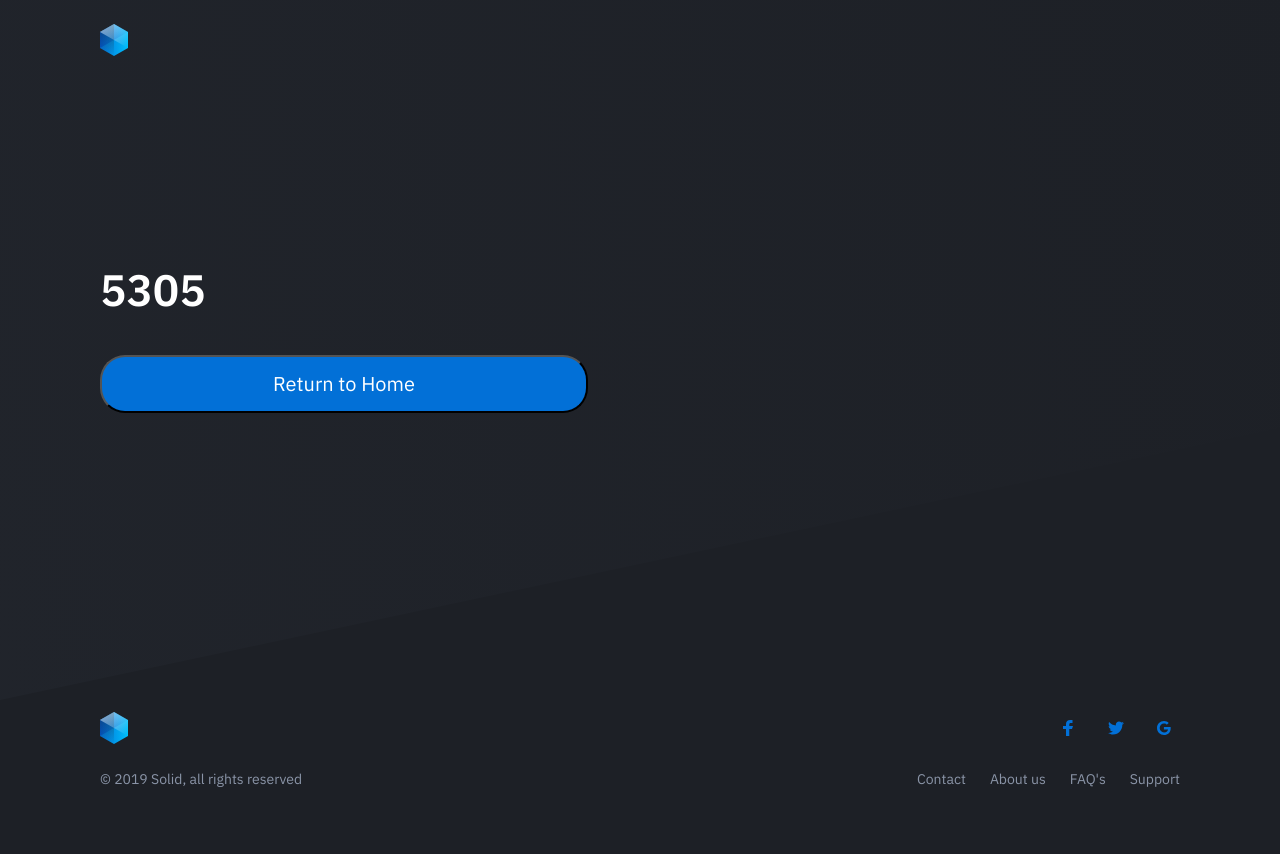
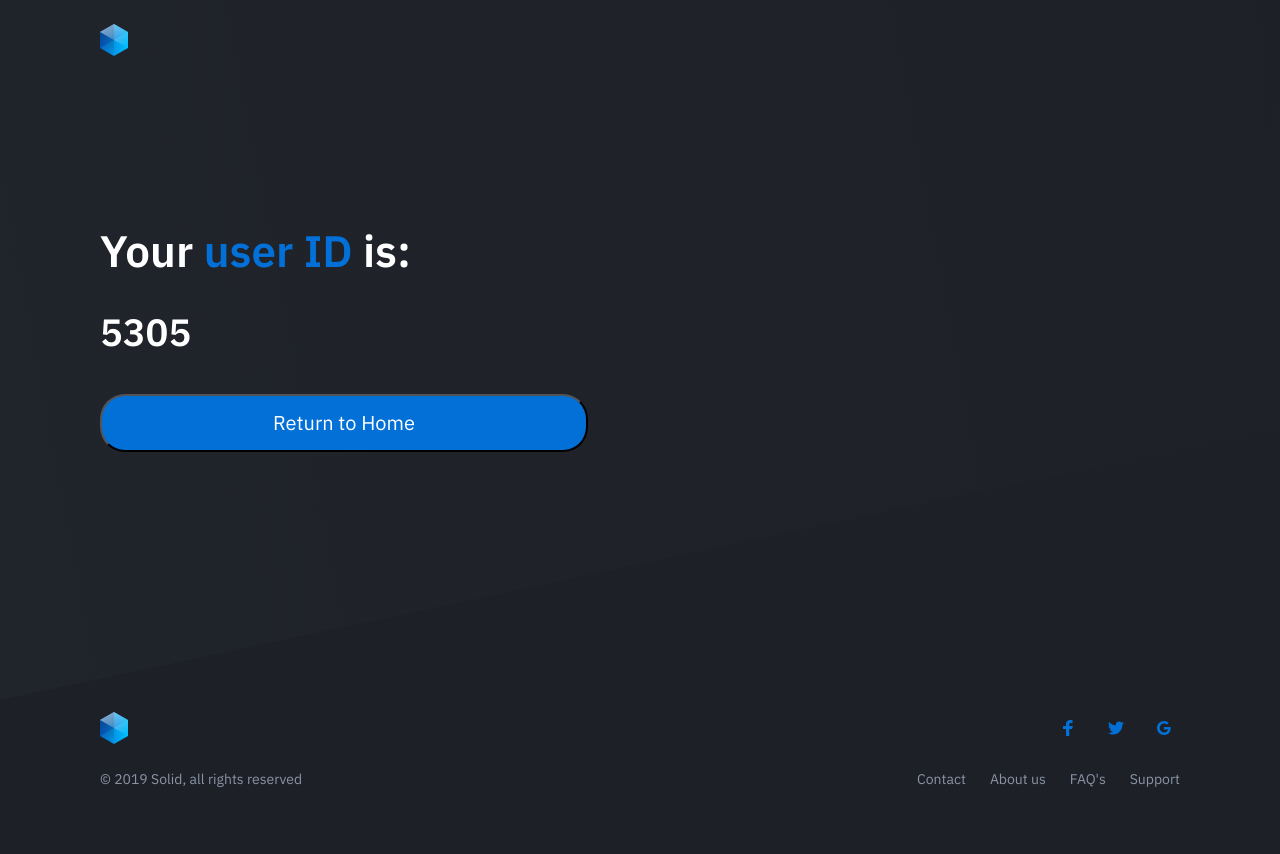
Before and after one commit to jasmine-dragons/QRowd, a Flask app: page /signup_success in a window 1280 px wide. Run offline with Flask 2, Linux system fonts and the light colour scheme; data that the repository does not hold is empty; some libraries are stand-ins or nearby versions.

Commit message:
new user id

```diff
--- a/templates/signup_success.html
+++ b/templates/signup_success.html
@@ -34,7 +34,8 @@
                 <div class="hero-inner">
                     <div class="hero-copy">
                         <div class="hero-copy">
-                            <h1 class="m-0">{{response}}</h1> </br>
+                            <h1 class="m-0">Your <span style="color:#0270D7">user ID</span> is:</h1></br>
+                            <h2 class="m-0">{{response}}</h2> </br>
                             <form action="/home">
                                 <button
                                     style="border-radius: 25px;width: 100%;padding: 12px 20px;margin: 8px 0;box-sizing: border-box; background-color:#0270D7; color:#fff;">Return to Home</button>
```
